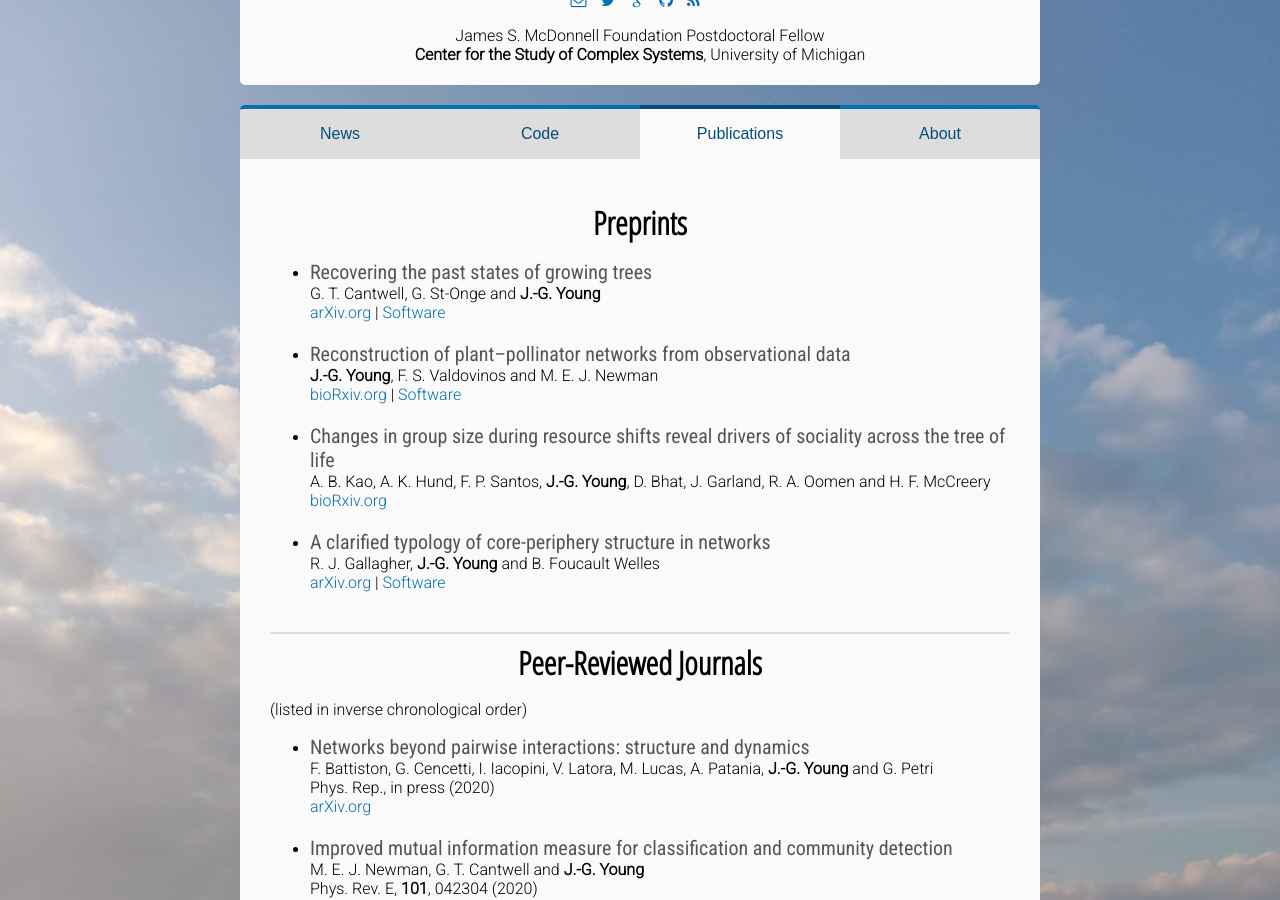
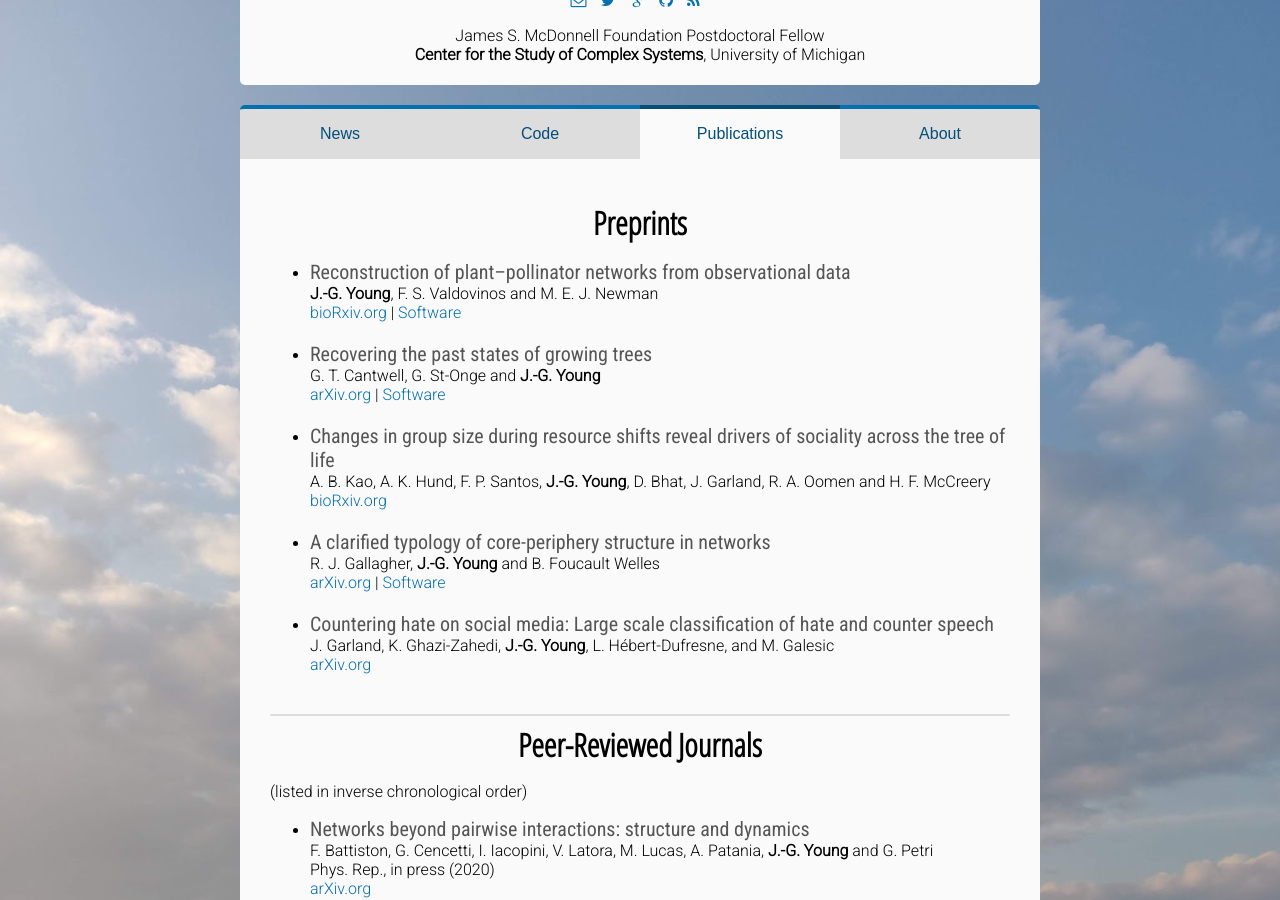
Before and after one commit to jg-you/jg-you.github.io, a Jekyll site: the page built from publications.md, in a window 1280 px wide and 900 px high, scrolled down 298 px. Built offline with Jekyll 4.4.1, drawn with Linux system fonts in a browser that asks for light colours; some web fonts are replaced; comment, search, counter and statistics services are not loaded.

Commit message:
added hate-speech classification paper

```diff
--- a/publications.md
+++ b/publications.md
@@ -6,13 +6,13 @@ title: Publications
 <span id="nav-preprints"></span>
 ## Preprints
 
+* <span class="pub-title">Reconstruction of plant–pollinator networks from observational data</span><br/>
+**J.-G. Young**, F. S. Valdovinos and M. E. J. Newman <br/>
+[bioRxiv.org](https://www.biorxiv.org/content/10.1101/754077v1) | [Software](https://github.com/jg-you/plant-pollinator-inference)
+
 * <span class="pub-title">Recovering the past states of growing trees</span><br/>
 G. T. Cantwell, G. St-Onge and **J.-G. Young** <br/>
 [arXiv.org](https://arxiv.org/abs/1910.04788) | [Software](https://github.com/gcant/temporal-recovery-tree-py)
-
-* <span class="pub-title">Reconstruction of plant–pollinator networks from observational data</span><br/>
-**J.-G. Young**, F. S. Valdovinos and M. E. J. Newman <br/>
-[bioRxiv.org](https://www.biorxiv.org/content/10.1101/754077v1) | [Software](https://github.com/jg-you/plant-pollinator-inference)
 
 * <span class="pub-title">Changes in group size during resource shifts reveal drivers of sociality across the tree of life</span><br/>
 A. B. Kao, A. K. Hund, F. P. Santos, **J.-G. Young**, D. Bhat, J. Garland, R. A. Oomen and H. F. McCreery<br/>
@@ -21,6 +21,11 @@ A. B. Kao, A. K. Hund, F. P. Santos, **J.-G. Young**, D. Bhat, J. Garland, R. A.
 * <span class="pub-title">A clarified typology of core-periphery structure in networks</span><br/>
 R. J. Gallagher, **J.-G. Young** and B. Foucault Welles<br/>
 [arXiv.org](https://arxiv.org/abs/2005.10191) | [Software](https://github.com/ryanjgallagher/core_periphery_sbm)
+
+* <span class="pub-title">Countering hate on social media: Large scale classification of hate and counter speech</span><br/>
+J. Garland, K. Ghazi-Zahedi, **J.-G. Young**, L. Hébert-Dufresne, and M. Galesic<br/>
+[arXiv.org](https://arxiv.org/abs/2006.01974)
+
 
 <div class="end-of-post"></div>
 
```
